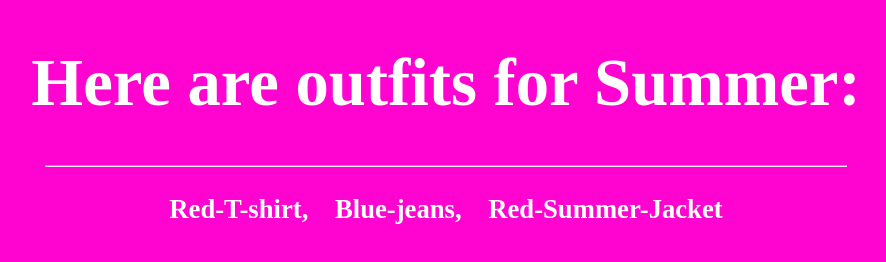
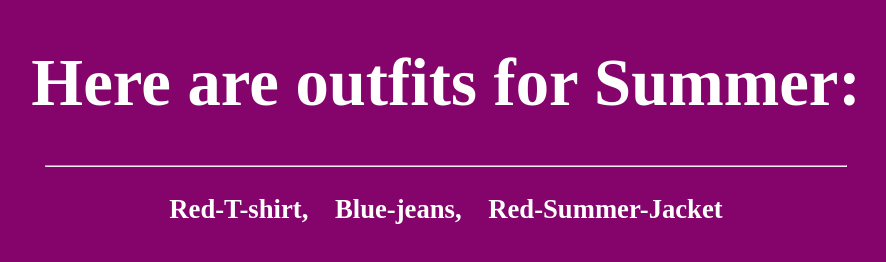
Before and after one commit to alnurco/alnurco.github, a plain HTML site: page seasons/summer/summer.html in a window 1280 px wide. Shown: the whole page, without its empty margins (194-1080 px from the left). Drawn offline with Linux system fonts and the light colour scheme.

Commit message:
summer background update

```diff
--- a/seasons/summer/summer.css
+++ b/seasons/summer/summer.css
@@ -1,5 +1,5 @@
 body {
-    background-color: rgb(255, 3, 209);
+    background-color: rgb(132, 4, 108);
     background-repeat: no-repeat;
     background-size: cover;
     text-align: center;
```
